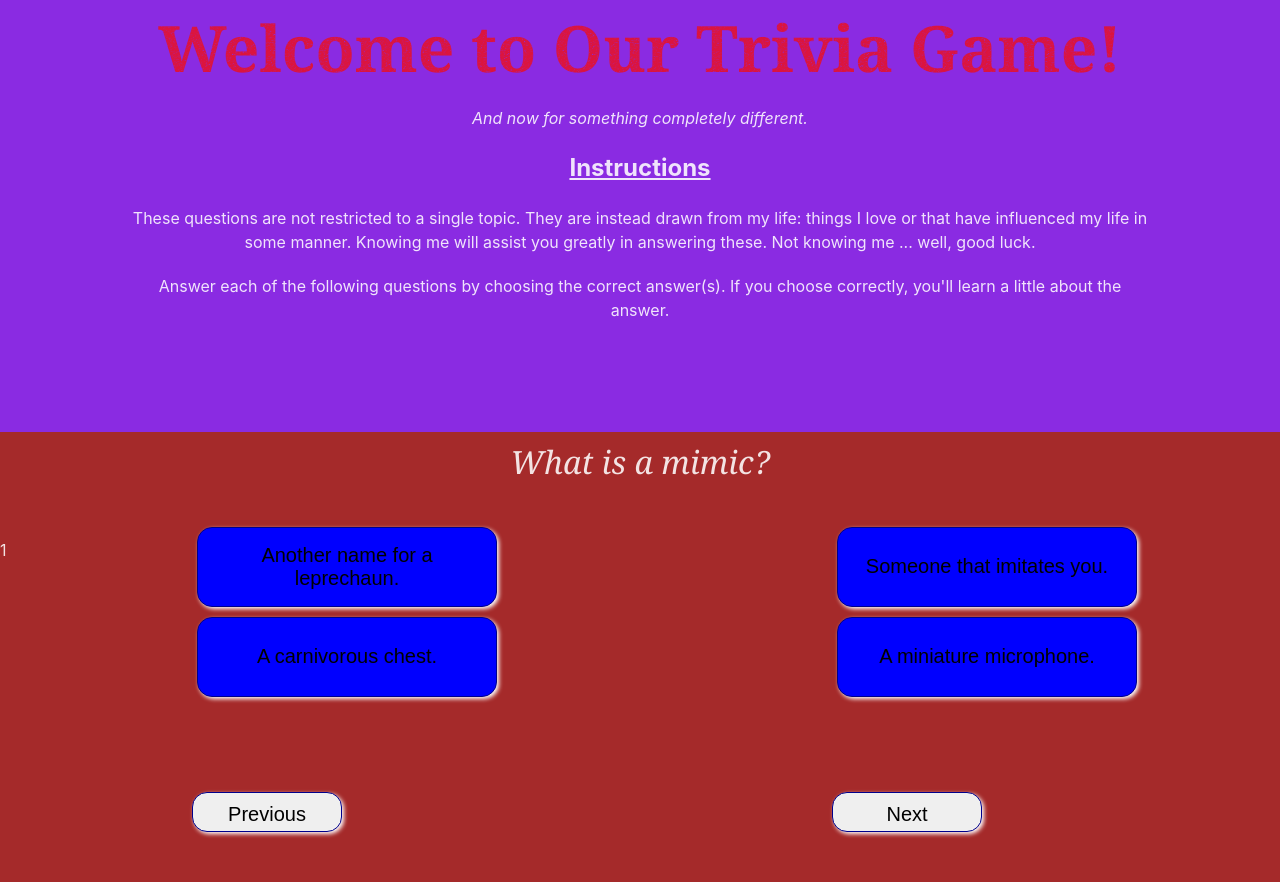
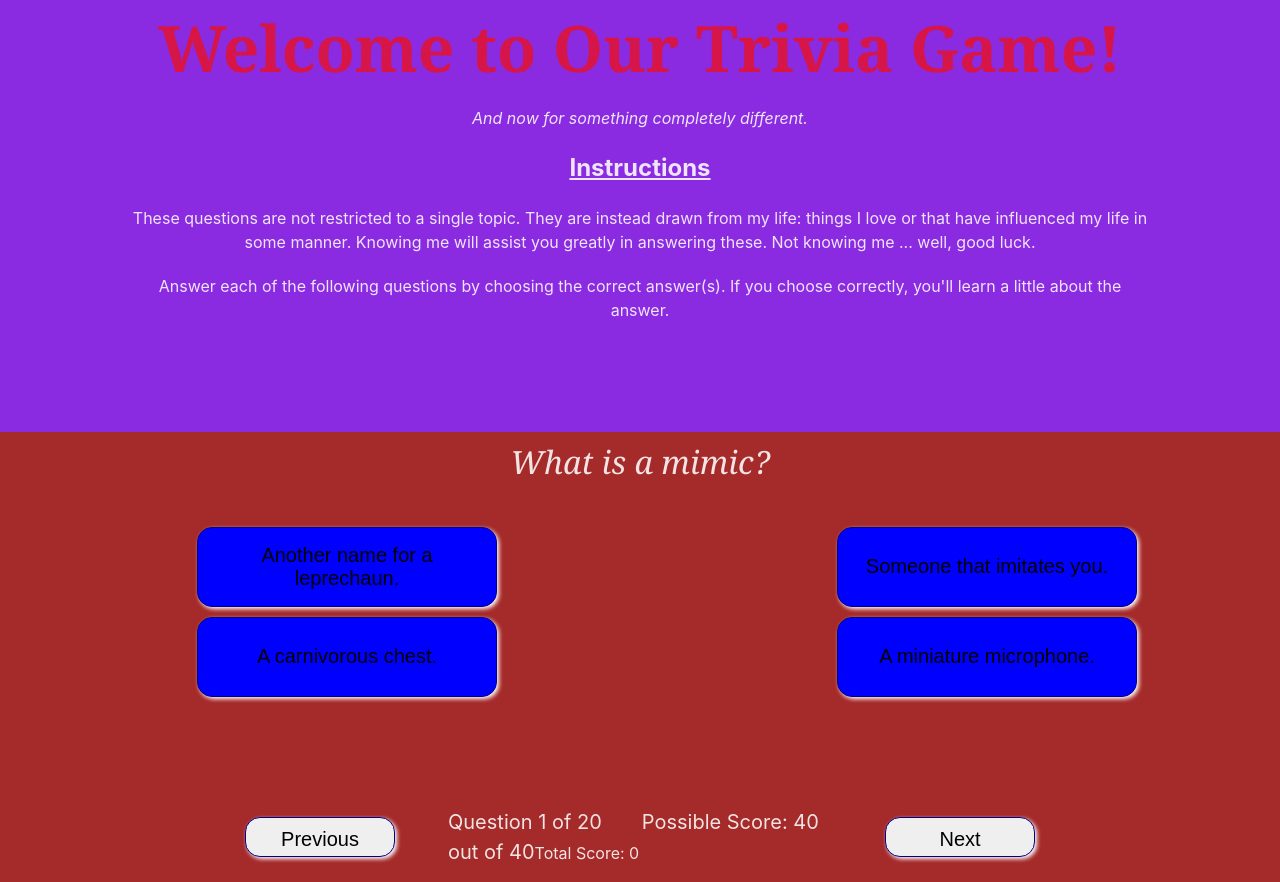
Before and after one commit to tbatchelder/react-trivia, a React (Vite) app: page / in a window 1280 px wide. Both pictures are taken after a click on the button "Start Game". Built offline with nearby package versions, Linux system fonts and the light colour scheme.

Commit message:
Almost a final version

```diff
--- a/src/App.css
+++ b/src/App.css
@@ -99,6 +99,9 @@
   grid-template-columns: 15% 20% 1fr 20% 15%;
   grid-template-rows: 90px 90px 90px 90px 90px;
 
+  justify-content: center;
+  align-content: center;
+
   background-color: brown;
 }
 .question {
@@ -167,11 +170,25 @@
   grid-column-start: 2;
   grid-column-end: 3;
   grid-row-start: 5;
+
+  align-self: center;
+  justify-self: center;
+}
+.r4c3 {
+  grid-column-start: 3;
+  grid-column-end: 4;
+  grid-row-start: 5;
+
+  align-self: center;
+  justify-self: center;
 }
 .r4c4 {
   grid-column-start: 4;
   grid-column-end: 5;
   grid-row-start: 5;
+
+  align-self: center;
+  justify-self: center;
 }
 
 /* CSS for previous/next */
@@ -186,3 +203,13 @@
   cursor: pointer;
   transition-duration: 0.4s;
 }
+
+.questionCounter {
+  font-size: 1.25em;
+  padding-right: 20px;
+}
+
+.theScore {
+  font-size: 1.25em;
+  padding-left: 20px;
+}
--- a/src/components/AnswerBlock.tsx
+++ b/src/components/AnswerBlock.tsx
@@ -1,6 +1,8 @@
 // This component will contain all of the answers which will pass that down to the individual button
 
 import AnswerButton from "./AnswerButton";
+// Import Dispatch in order to pass a useState function down to lower levels
+// import { Dispatch } from "react";
 
 // The interface will tell the component what Type the variable should be that it is accepting
 // These variables are coming from the mapped question list from Questions
@@ -9,6 +11,7 @@ import AnswerButton from "./AnswerButton";
 interface Props {
   answerList: Array<string>;
   correctAnswer: number;
+  onUpdateStory: (setOrReset: number) => void;
 }
 
 // With the list of answers now in the component, we can map each individual answer out to a button
@@ -19,14 +22,12 @@ function AnswerBlock({ answerList, correctAnswer }: Props) {
   return (
     <>
       {answerList.map((answer, index) => (
-        <>
         <AnswerButton
           key={index}
           answer={answer}
           gridCell={index}
           correct={correctAnswer}
         />
-        </>
       ))}
     </>
   );
--- a/src/components/Questions.tsx
+++ b/src/components/Questions.tsx
@@ -4,7 +4,8 @@
 // In order to re-render when changes are made, we need state
 import { useState } from "react";
 // In order to use the other components, we need to import them
-import AnswerBlock from "./AnswerBlock";
+// import AnswerBlock from "./AnswerBlock";
+import AnswerButton from "./AnswerButton";
 
 // In order for the other components to understand what data type should be expected, an interface is needed
 // which will detail each of list items by their type
@@ -15,7 +16,7 @@ interface QuestionType {
   question: string;
   answers: Array<string>;
   correct: number;
-  score: number;
+  score: Array<number>;
   story: string;
 }
 
@@ -31,9 +32,9 @@ const questionList: QuestionType[] = [
       "A miniature microphone.",
     ],
     correct: 2,
-    score: 5,
+    score: [40, 20, 10, 1],
     story:
-      "An interesting one.  This is not only from the Dungeons & Dragons game I loved playing as a teen but could also be used to descibe me.  I look like a person but tend to act ... well ... differently and am therefore often misunderstood.  So, I've become good at playing a part, usually a wallflower.",
+      "An interesting one. This is not only a shape-changing monster (usually in the form of a chest of treasure) from the Dungeons & Dragons game I loved playing as a teen but could also be used to descibe me. I look like a person but tend to act ... well ... differently and am therefore often misunderstood. So, I've become good at playing a part, usually a wallflower.",
   },
   {
     id: 2,
@@ -41,9 +42,9 @@ const questionList: QuestionType[] = [
       "What is the name of the villian in the Dungeons & Dragons cartoon series?",
     answers: ["Voldamort", "Vladamir", "Vermathax", "Venger"],
     correct: 3,
-    score: 10,
+    score: [30, 15, 7, 1],
     story:
-      "Growing up, this was one of the best cartoons of its time.  Kids getting pulled into an alternate dimension where they got to play their D&D characters.  Just one of many things I wish was possible in reality because at least there, I would have fit in better than here. And best of all, there was little Uni running around.",
+      "Growing up, this was one of the best cartoons of its time. Kids getting pulled into an alternate dimension where they got to play their D&D characters. Just one of many things I wish was possible in reality because at least there, I would have fit in better than here. And best of all, there was little Uni running around. :)",
   },
   {
     id: 3,
@@ -55,9 +56,9 @@ const questionList: QuestionType[] = [
       "Sonic Dinner Fork-1",
     ],
     correct: 1,
-    score: 10,
+    score: [30, 15, 7, 1],
     story:
-      "Robotech.  The tv series that got me started in my love of anime.  A unique series at the time in that it told a complete story and wasn't afraid to show the death of a loved character.  ",
+      "The main battleship from the Robotech tv series. The tv series that got me started in my love of anime. A unique series at the time in that it told a complete story and wasn't afraid to show the death of a loved character.",
   },
   {
     id: 4,
@@ -69,8 +70,8 @@ const questionList: QuestionType[] = [
       "Godzilla.",
     ],
     correct: 3,
-    score: 5,
-    story: "story",
+    score: [10, 5, 2, 1],
+    story: "There is only one king. And Kong ain't it. Enough said.",
   },
   {
     id: 5,
@@ -82,8 +83,9 @@ const questionList: QuestionType[] = [
       "Rick and Morty",
     ],
     correct: 0,
-    score: 15,
-    story: "story",
+    score: [40, 20, 10, 1],
+    story:
+      "Typically I don't like these 3rd person hack and slash games but when I tried this one ... OMG!!! It's gorgeous! There's a huge story line, you can go anywhere and there are thousands of things to do. Just wish I had more time to play it now and not learn a new language ... but, I'll get back to it soon enough ... I hope.",
   },
   {
     id: 6,
@@ -96,16 +98,18 @@ const questionList: QuestionType[] = [
       "Princess Peach",
     ],
     correct: 0,
-    score: 5,
-    story: "story",
+    score: [30, 15, 7, 1],
+    story:
+      "The Last Unicorn. Possibly the best show ever made! For a young child looking for something to believe in ... well, this did that for me. I can't wait for them to make a live action version of it.",
   },
   {
     id: 7,
     question: "How many Fred Saberhagen Swords of Power are there?",
     answers: ["One", "Three", "Seven", "Twelve."],
     correct: 3,
-    score: 5,
-    story: "story",
+    score: [50, 25, 12, 1],
+    story:
+      "I read this many years ago. Great story about gods and swords with stange powers.",
   },
   {
     id: 8,
@@ -113,16 +117,18 @@ const questionList: QuestionType[] = [
       "In the Piers Anthony comedy series, what state does Xanth overlap?",
     answers: ["California", "Florida", "Alaska", "Hawaii"],
     correct: 1,
-    score: 5,
-    story: "story",
+    score: [20, 10, 5, 1],
+    story:
+      "Best series of books I've ever read. Anthony takes everyday puns and turns them on their head in ways you would not expect. And the characters are engaging and continue to show up thourghout the entire series ... now at what, 30+ books?",
   },
   {
     id: 9,
     question: "Which of the following is NOT a type of Transformer?",
     answers: ["Autobots", "Predacons", "Dinobots", "Gobots"],
     correct: 3,
-    score: 5,
-    story: "story",
+    score: [20, 10, 5, 1],
+    story:
+      "Loved watching the cartoon series as a child. Not so much some of the 3D stuff that came after which seemed so stupid. But new live action ones - great.  And they kept Prime's voice - if they hadn't .... oooo, might have hated it then.",
   },
   {
     id: 10,
@@ -134,24 +140,27 @@ const questionList: QuestionType[] = [
       "a medical problem with a foot.",
     ],
     correct: 0,
-    score: 5,
-    story: "story",
+    score: [50, 20, 5, 1],
+    story:
+      "Sorry people that watch My Little Pony ... learn to use a dictionary. A winged unicorn is a PEGACORN ... why do you insist on calling it the wrong thing?",
   },
   {
     id: 12,
     question: "In what movie is the Death Blossom attack used?",
     answers: ["Pokemon", "Star Wars", "The Last Starfighter", "Dragonball"],
     correct: 2,
-    score: 5,
-    story: "story",
+    score: [30, 15, 7, 1],
+    story:
+      "A nice campy movie from my childhood. Guy plays video game, beats it, gets recruited by aliens. Gets to blow up bad guys. Wins. Get's the girl in the end. Nice. :)",
   },
   {
     id: 12,
     question: "Who played the character Jack in Legend?",
     answers: ["Bill Murry", "Steven Seagal", "Tom Cruise", "Bruce Willis"],
     correct: 2,
-    score: 5,
-    story: "story",
+    score: [20, 10, 5, 1],
+    story:
+      "Another movie about a unicorn.  While the unicorn is not the main character, it's still a very good movie about the battle between light and darkness ... something I'm constantly fighting myself.",
   },
   {
     id: 13,
@@ -159,12 +168,13 @@ const questionList: QuestionType[] = [
       "In what sci-fi tv series did an alliance of races fight The Shadows?",
     answers: ["Star Trek", "Buck Rogers", "Battlestar Galactica", "Babylon 5"],
     correct: 3,
-    score: 5,
-    story: "story",
+    score: [20, 10, 5, 1],
+    story:
+      "A great 'modern' sci-fi tv series that tells an entire story over the five years instead of being the 'Star Trek' episodics.",
   },
   {
     id: 14,
-    question: "What anime series featured a Moon Pricess?",
+    question: "What anime series featured a Moon Princess?",
     answers: [
       "Sailor Moon",
       "Moon Over Miami.",
@@ -172,56 +182,61 @@ const questionList: QuestionType[] = [
       "Strawberry Shortcake",
     ],
     correct: 0,
-    score: 5,
-    story: "story",
+    score: [30, 15, 7, 1],
+    story: "Really liked this when it came out on tv years ago.",
   },
   {
     id: 15,
     question: "Which of the following are not Blizzard games?",
     answers: ["Starcraft", "Minecraft", "Warcraft", "Diablo"],
     correct: 1,
-    score: 5,
-    story: "story",
+    score: [20, 10, 5, 1],
+    story:
+      "Strategy games are my favorite and these allowed me to play solo and multiplayer. Sadly, the multiplayer is where I found out that the world does NOT have the same ethics or morales as me and it's filled with evil people.",
   },
   {
     id: 16,
     question: "Which of the following is not science?",
     answers: ["Astrology", "Chemistry", "Biology", "Physics"],
     correct: 0,
-    score: 5,
-    story: "story",
+    score: [10, 5, 2, 1],
+    story:
+      "I'm a chemist so I'm kind of picky about what people think is 'real' and what isn't. Psuedo-science isn't science at all ... it's just your opinion on something and since you believe it's real, your opinion doesn't mean much to me.",
   },
   {
     id: 17,
     question: "Ludo, the lovable, loyal monster is in what movie?",
     answers: ["Shrek", "Home", "Ghostbusters", "Labyrinth"],
     correct: 3,
-    score: 5,
-    story: "story",
+    score: [20, 10, 5, 1],
+    story:
+      "Loved this movie as a kid. A little adventure and some self-learning along the way. Great characters and songs. Also, with Ludo, it's a slap in the face of 'don't judge a book by it's cover'. Something that everyone does with me without trying to get to know me at all.",
   },
   {
     id: 18,
     question: "What are the mecha in Endless Waltz known as?",
     answers: ["Priest", "Gundams", "Cyborgs", "Gadgets"],
     correct: 1,
-    score: 5,
-    story: "story",
+    score: [30, 15, 7, 1],
+    story:
+      "What's not to love about a huge, massively overpowered robot stomping other robots for a cause. This series of anime is great.",
   },
   {
     id: 19,
     question: "What drawing style is used to design buildings?",
     answers: ["Line drawing", "Caricature", "Geometry", "Architecture"],
     correct: 3,
-    score: 5,
-    story: "story",
+    score: [10, 5, 2, 1],
+    story:
+      "During my college years, I had no idea what I wanted to do. Found an architecture class and at that time I loved drawing. I actually liked it and did really well. Howewever, the next semester there was a problem and the teacher was an ass. So I switched to chemistry ... the only other thing I was good at that didn't involve teaching. Still wonder how my life would have been different if I had taken another path.",
   },
   {
     id: 20,
     question: "What is the name of the firstborn unicorn?",
     answers: ["Assallum", "Amaltheia", "Arboron", "Andrameda"],
     correct: 0,
-    score: 5,
-    story: "story",
+    score: [100, 50, 25, 1],
+    story: "From 'The Bible of the Unicorn'. ",
   },
 ];
 
@@ -240,8 +255,6 @@ const questionList: QuestionType[] = [
 const randomQuestionList: number[] = [0];
 // Retain the current index being viewed from the random list above
 let currentPos = 0;
-// Retain the selected answer(s) for each question - this will be a list of list
-const questionsAnswered = [];
 
 // This function needs to take the questions, break them down into their individual parts and then pass those parts
 // down to the AnswerBlock and AnswerButton components for futher breakdown
@@ -255,20 +268,11 @@ function Questions() {
   // It send this to the div container and changes the CSS from none to block if the index = the active index value
   const [activeIndex, setActiveIndex] = useState(0);
 
-  // const randomQuestionIndex = () => {
-  //   let newIndex = Math.floor(Math.random() * questionList.length);
-  //   while (questionsViewed.includes(newIndex)) {
-  //     newIndex = Math.floor(Math.random() * questionList.length);
-  //   }
-  //   questionsViewed.push(newIndex);
-  //   return newIndex;
-  // };
-
   // This controls the Previous and Next buttons
   // It will check to make sure the buttons remain within the length of the questions listing
   //   by updating the state of the question container object
   // If the next button is within the limit, generate a random question to view next
-  const handleNavigation = (direction: string) => {
+  const handleNavigation = (direction: string, scoreUpdate: number) => {
     // First, let's check to see if a random order has been generated; if not, make one
     if (randomQuestionList.length != questionList.length) {
       // We need to set the type of value contained with the temp array holder - use : type or Array<type>
@@ -291,7 +295,10 @@ function Questions() {
         tempStarter.splice(thisIndex, 1);
       }
     }
+
     // Once we have a random list set up, we can figure out how to move backwards and forwards thru it.
+    // For each new question, we'll also have to make sure the story flag is flipped back as well.
+    // Also, each new question should reset the quesses counter
     if (direction == "B" && currentPos == 0) {
       setActiveIndex(randomQuestionList[0]);
     } else if (direction == "B") {
@@ -305,33 +312,81 @@ function Questions() {
     } else {
       currentPos += 1;
       setActiveIndex(randomQuestionList[currentPos]);
+      setShowStory(0);
+      setGuesses(0);
+      setTotalScore(totalScore + scoreUpdate);
     }
   };
+
+  // In order to update the score, we need to keep track of how many guesses are made per question
+  // This will have to be reset to 0 for each new question
+  const [guesses, setGuesses] = useState(0);
+  const [totalScore, setTotalScore] = useState(0);
+
+  // Set the story to visible if the correct answer is quessed
+  const [showStory, setShowStory] = useState(0);
 
   return (
     <>
       {questionList.map((currentQuestionDetails, index) => (
-        <div style={{ display: index == activeIndex ? "block" : "none" }}>
-          <div key={index} className="questionGrid">
+        <div
+          key={index}
+          style={{ display: index == activeIndex ? "block" : "none" }}
+        >
+          <div className="questionGrid">
             <div className="question">{currentQuestionDetails.question}</div>
-            <AnswerBlock
-              answerList={currentQuestionDetails.answers}
-              correctAnswer={currentQuestionDetails.correct}
-            />
-            <p>{currentQuestionDetails.id}</p>
             {/*
-            <h4>{currentQuestionDetails.score}</h4>
-            <h4>{currentQuestionDetails.story}</h4> */}
+              Ok - looks like we were trying to be TOO fancy - AnswerBlock component not needed as an intermediate to
+              the AnswerButton block after all to just map out the answers; we can do that within this component which
+              will make passing down the score and quesses work the way the internet is saying they should work.
+
+              With the list of answers now in the component, we can map each individual answer out to a button
+              We'll also need to pass along the correct answer so that each button knows if it's the correct one or not
+              Using the index, we'll assign each answer to a grid cell for formatting
+              Again, each variable passed will need an interface on AnswerButton
+            */}
+            {currentQuestionDetails.answers.map((answer, index) => (
+              <AnswerButton
+                key={index}
+                answer={answer}
+                gridCell={index}
+                correct={currentQuestionDetails.correct}
+                setShowStory={setShowStory}
+                guesses={guesses}
+                setGuesses={setGuesses}
+              />
+            ))}
+            <div
+              className="r3"
+              style={{ display: showStory ? "block" : "none" }}
+            >
+              {currentQuestionDetails.story}
+            </div>
             <div className="r4c2">
               <button
                 className="previous"
-                onClick={() => handleNavigation("B")}
+                onClick={() => handleNavigation("B", 0)}
               >
                 Previous
               </button>
             </div>
+            <div className="r4c3">
+              <span className="questionCounter">
+                Question {currentPos + 1} of {questionList.length}
+              </span>
+              <span className="theScore">
+                Possible Score: {currentQuestionDetails.score[guesses]} out of{" "}
+                {currentQuestionDetails.score[0]}
+              </span>
+              <span>Total Score: {totalScore}</span>
+            </div>
             <div className="r4c4">
-              <button className="next" onClick={() => handleNavigation("F")}>
+              <button
+                className="next"
+                onClick={() =>
+                  handleNavigation("F", currentQuestionDetails.score[guesses])
+                }
+              >
                 Next
               </button>
             </div>
@@ -343,148 +398,3 @@ function Questions() {
 }
 
 export default Questions;
-
-// function Questions() {
-//   const [currentQuestion, setCurrentQuestion] = useState(0);
-//   const [score, setScore] = useState(0);
-
-//   return (
-//     <>
-//       {currentQuestion < 10 && (
-//         <>
-//           <p>Current Question: {currentQuestion + 1}</p>
-//           <AnswerBlock
-//             score={score}
-//             setScore={setScore}
-//             currentQuestion={currentQuestion}
-//             setCurrentQuestion={setCurrentQuestion}
-//             surveyQuestion={surveyQuestions[currentQuestion]}
-//           />
-//         </>
-//       )}
-//       <h3>Score: {score}</h3>
-
-//       {currentQuestion === 10 && <p>Final Score: {(score / 10) * 100}%</p>}
-//     </>
-//   );
-// }
-
-// export default Questions;
-
-// function Questions() {
-//   // Used to display the active question
-//   const [activeIndex, setActiveIndex] = useState(0);
-//   // Used to keep score
-//   const [score, setScore] = useState(0);
-
-//   return (
-//     <>
-//       {questionsViewed.length <= questionList.length && (
-//         <>
-//           {questionList.map((currentQuestion, index) => (
-//             <div
-//               key={index}
-//               style={{ display: index == activeIndex ? "block" : "none" }}
-//             >
-//               <div className="questionGrid">
-//                 <div className="question">{currentQuestion.question}</div>
-//                 <AnswerBlock />
-//                 <div className="r3">
-//                   <p className="story hidden">{currentQuestion.story}</p>
-//                 </div>
-
-//               </div>
-//             </div>
-//           ))}
-//         </>
-//       )}
-//     </>
-//   );
-// }
-
-// function Questions() {
-
-//   const randomQuestionIndex = () => {
-//     let newIndex = Math.floor(Math.random() * questionList.length);
-//     while (questionsDone.includes(newIndex)) {
-//       newIndex = Math.floor(Math.random() * questionList.length);
-//     }
-//     questionsDone.push(newIndex);
-//     return newIndex;
-//   };
-
-//   // const randomArray = () => {
-//   //   let currentIndex = questionList.length;
-//   //   while (currentIndex != 0) {
-//   //     const randomIndex = Math.floor(Math.random() * currentIndex);
-//   //     currentIndex--;
-//   //     [questionList[currentIndex], questionList[randomIndex]] = [
-//   //       questionList[randomIndex],
-//   //       questionList[currentIndex],
-//   //     ];
-//   //   }
-//   // };
-
-//   // const [isCorrect, setIsCorrect] = useState("");
-//   // const [selected, setSelected] = useState(false);
-//   // const [showStory, setShowStory] = useState(false);
-
-//   // const handleCorrect = (index: number, guess: number) => {
-//   // const Button ()
-//   //   if (questionList[index].correct == guess) {
-//   //     // setIsCorrect("green");
-//   //     // setShowStory(true);
-//   //     // return "green";
-//   //     return (
-//   //       <button
-//   //         className="answer"
-//   //         style={{
-//   //           backgroundColor: selected ? handleCorrect(index, 1) : "",
-//   //         }}
-//   //         onClick={() => handleSelected()}
-//   //       >
-//   //         {currentQuestion.answer1}
-//   //       </button>
-//   //     );
-//   //   // } else {
-//   //   //   // setIsCorrect("red");
-//   //   //   return "red";
-//   //   // }
-//   // };
-
-//   // const handleSelected = () => {
-//   //   setSelected(true);
-//   // };
-
-//   return (
-//     <>
-//       {questionList.map((currentQuestion, index) => (
-//         <div
-//           key={index}
-//           style={{ display: index == activeIndex ? "block" : "none" }}
-//         >
-//           <div className="questionGrid">
-//             <div className="question">{currentQuestion.question}</div>
-//             <AnswerBlock />
-//             <div className="r3">
-//               <p className="story hidden">{currentQuestion.story}</p>
-//             </div>
-//             <div className="r4c2">
-//               <button
-//                 className="previous"
-//                 onClick={() => handleNavigation("B")}
-//               >
-//                 Previous
-//               </button>
-//             </div>
-//             <div className="r4c4">
-//               <button className="next" onClick={() => handleNavigation("F")}>
-//                 Next
-//               </button>
-//             </div>
-//           </div>
-//         </div>
-//       ))}
-//     </>
-//   );
-// }
```
Also changed, not shown: src/components/AnswerButton.tsx (+28 -2 lines). Lines whose indentation alone changed are shown as unchanged.
